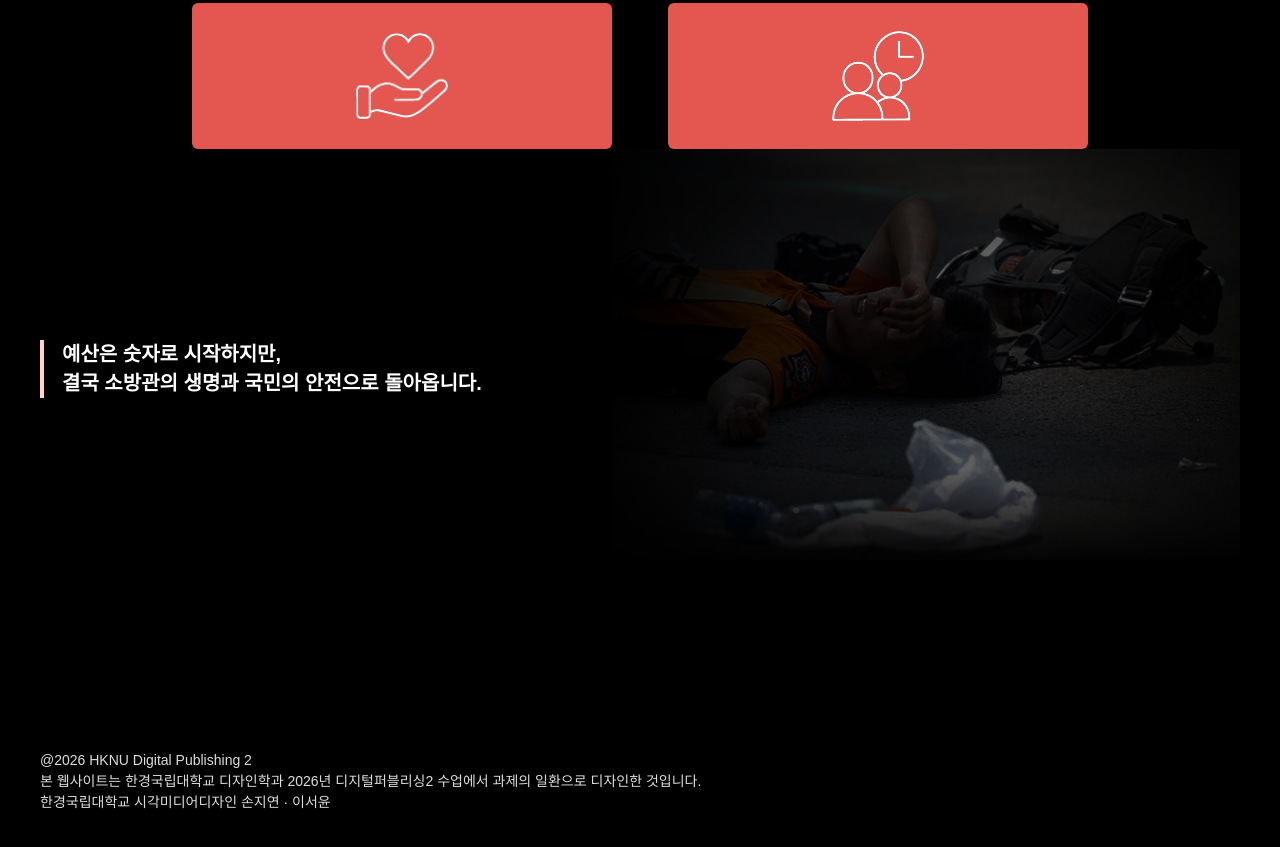
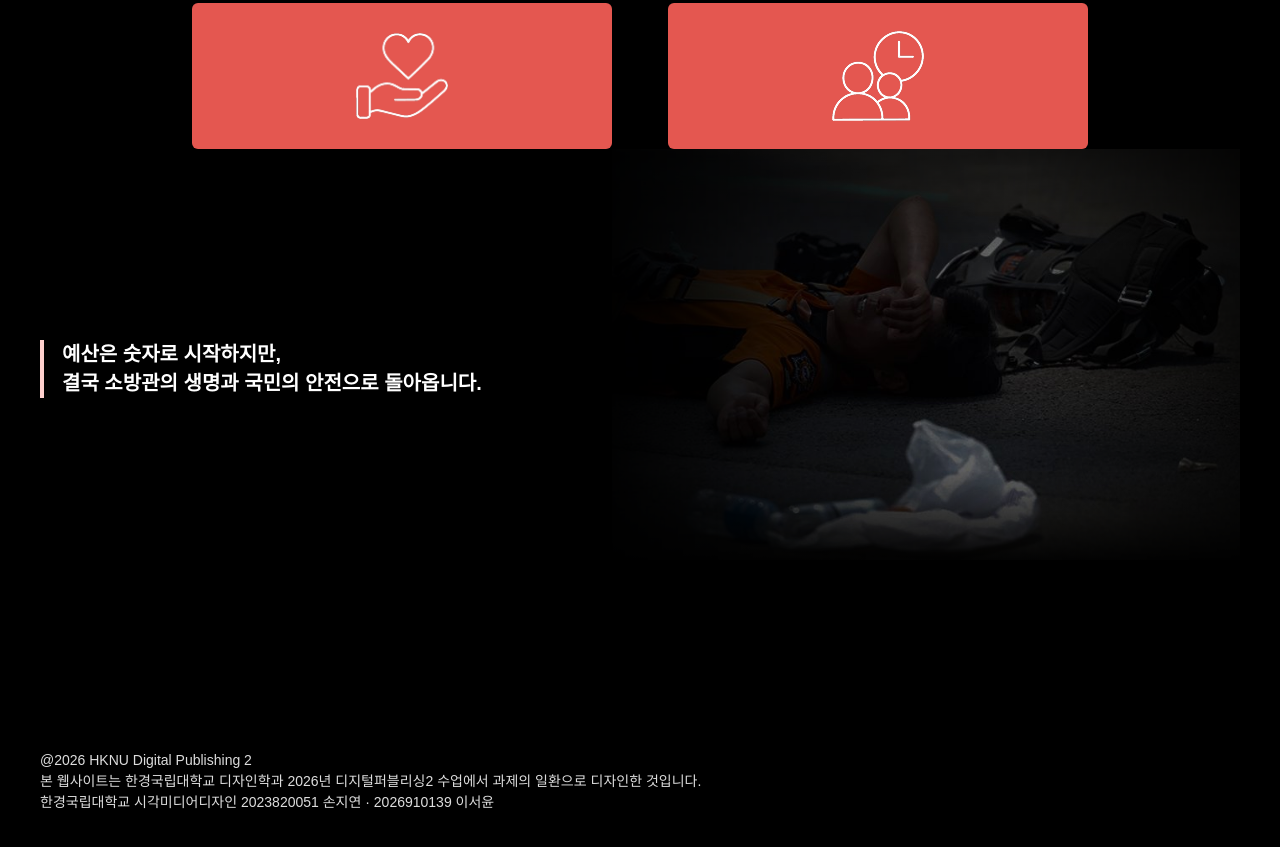
Before and after one commit to jiyeon2005/fire, a plain HTML site: page index.html in a window 1280 px wide. Shown: the part 6927-7774 px from the top of the page. Drawn offline with Linux system fonts and the light colour scheme.

Commit message:
Restore original author credits

```diff
--- a/index.html
+++ b/index.html
@@ -763,7 +763,7 @@
 
             <p>
                 한경국립대학교 시각미디어디자인
-                손지연 · 이서윤
+                2023820051 손지연 · 2026910139 이서윤
             </p>
         </div>
     </footer>
```
